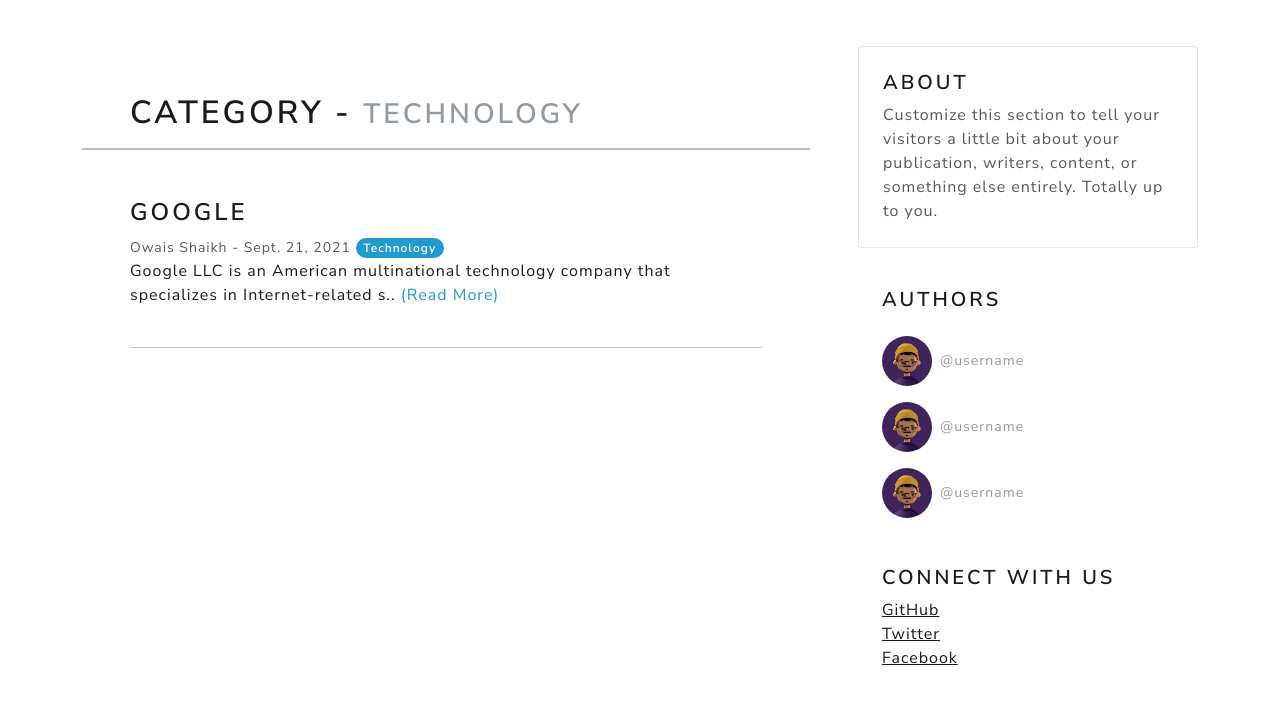
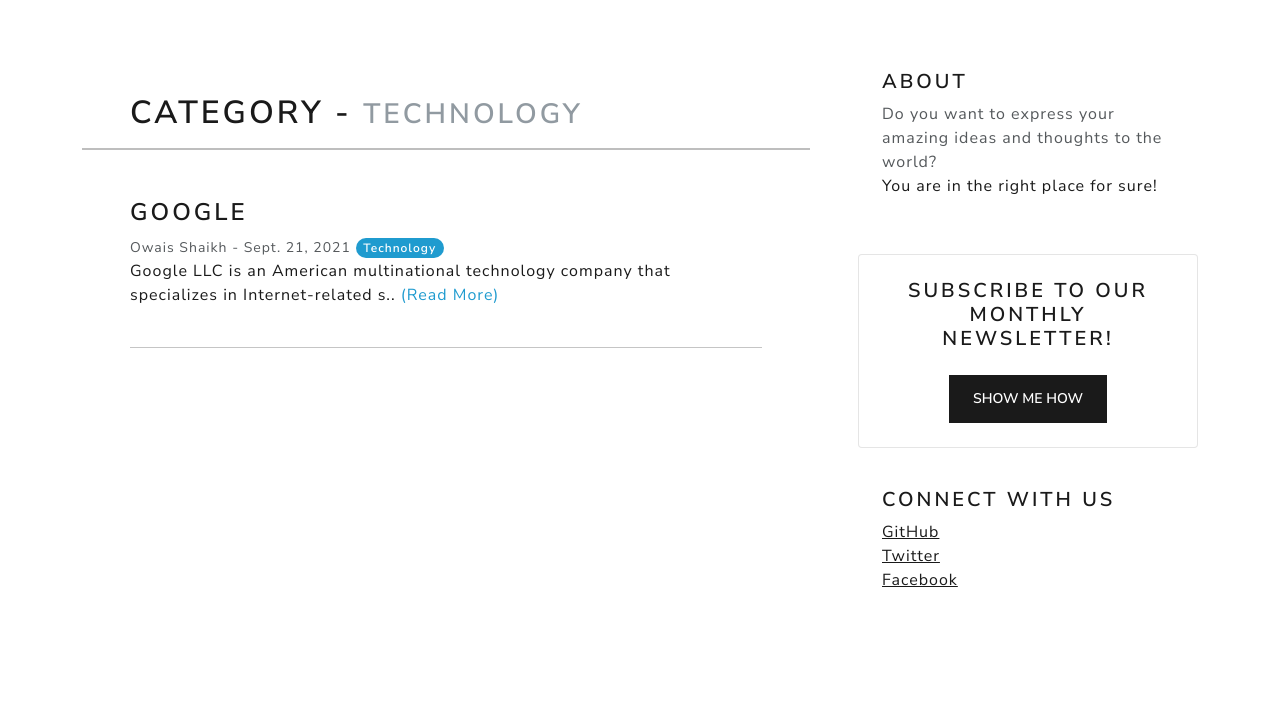
Before and after one commit to zoot-nix/Blogue-Heroku, a Django app: a page that uses blogueApp/templates/categories.html in a window 1280 px wide. Shown: the part 102-812 px from the top of the page. After the commit the page ends 689 px from the top, so only its background shows below. Run offline with Django 3.2, Linux system fonts and the light colour scheme; data comes from the database, SQL or seed files in the repository; some libraries are stand-ins or nearby versions.

Commit message:
Update Newsletter

```diff
--- a/blogueApp/templates/categories.html
+++ b/blogueApp/templates/categories.html
@@ -36,41 +36,23 @@
             </article>
             </div>
 
-            <div class="col-md-4">
-            <div class="position-sticky" style="top: 2rem;">
-                <div class="p-4 mb-3 bg-light rounded">
-                <h4>About</h4>
-                <p class="mb-0">Customize this section to tell your visitors a little bit about your publication, writers,
-                    content, or something else entirely. Totally up to you.</p>
-                </div>
+                <div class="col-md-4">
+      <div class="position-sticky" style="top: 2rem;">
+        <div class="p-4 mb-3 rounded">
+          <h4>About</h4>
+          <p class="mb-0">Do you want to express your amazing ideas and thoughts to the world?<p class="text-primary"> You are in the right place for sure!</p></p>
+        </div>
 
-                <div class="p-4">
-                <h4>Authors</h4>
-                <ol class="list-unstyled mb-0">
+        <div class="p-4 mb-3 bg-light rounded">
+          <h4 class="text-center">Subscribe to our monthly newsletter!</h4>
+          <div class="input-group mt-4">
+            <button class="btn btn-primary mx-auto" type="button"
+              onclick="location.href='{% url 'subscribe-newsletter'%}' ">Show me how</button>
+          </div>
+        </div>
 
-                    <li>
-                    <div class="d-flex text-muted pt-3">
-                        <img src="{% static 'blogueApp/img/profile.jpg' %}" height="50px" width="50px" class="rounded-circle">
-                        <p class="mt-3 mx-2 small lh-sm">@username</p>
-                    </div>
-                    </li>
 
-                    <li>
-                    <div class="d-flex text-muted pt-3">
-                        <img src="{% static 'blogueApp/img/profile.jpg' %}" height="50px" width="50px" class="rounded-circle">
-                        <p class="mt-3 mx-2 small lh-sm">@username</p>
-                    </div>
-                    </li>
-
-                    <li>
-                    <div class="d-flex text-muted pt-3">
-                        <img src="{% static 'blogueApp/img/profile.jpg' %}" height="50px" width="50px" class="rounded-circle">
-                        <p class="mt-3 mx-2 small lh-sm">@username</p>
-                    </div>
-                    </li>
-
-                </ol>
-                </div>
+      </div>
 
                 <div class="p-4">
                 <h4>Connect with us</h4>
```
